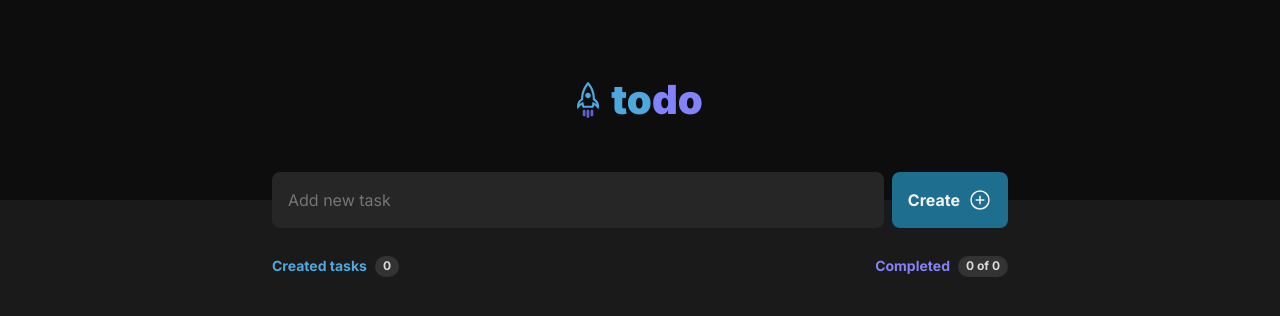
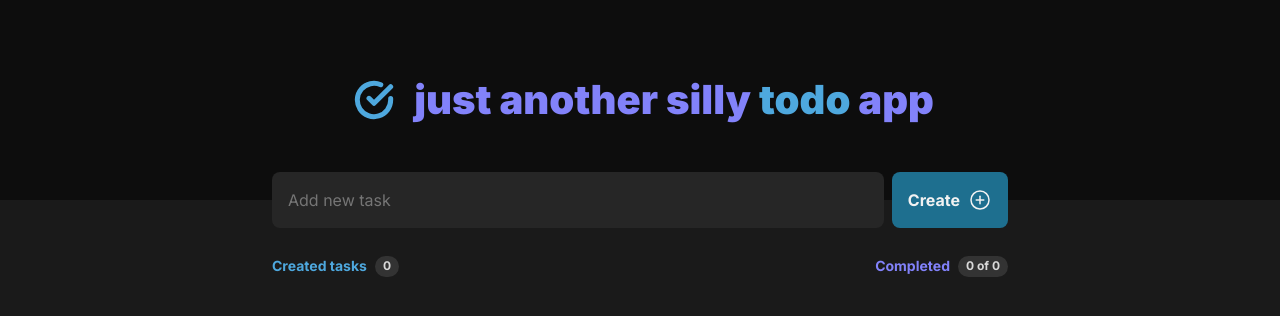
Before and after one commit to claudiohenrique-dev/jasta, a React (Vite) app: page / in a window 1280 px wide. Shown: the top 316 px of the page. Built offline with nearby package versions, Linux system fonts and the light colour scheme.

Commit message:
chore: change name of application

```diff
--- a/index.html
+++ b/index.html
@@ -11,7 +11,7 @@
 
     <link href="https://fonts.googleapis.com/css2?family=Inter:wght@400;700;900&display=swap" rel="stylesheet" />
 
-    <title>ToDo List</title>
+    <title>JASTA - Just Another Silly Todo App</title>
   </head>
   <body>
     <div id="root"></div>
--- a/src/components/Header/index.tsx
+++ b/src/components/Header/index.tsx
@@ -9,8 +9,7 @@ export function Header() {
         <img src={logoImg} />
 
         <h1>
-          <span>to</span>
-          <span>do</span>
+          just another silly <span>todo</span> app
         </h1>
       </TitleContainer>
     </HeaderContainer>
--- a/src/components/Header/styles.ts
+++ b/src/components/Header/styles.ts
@@ -9,19 +9,24 @@ export const HeaderContainer = styled.header`
 `
 
 export const TitleContainer = styled.div`
+  align-items: center;
   display: flex;
   gap: 12px;
+  justify-content: center;
 
   h1 {
+    color: ${({ theme }) => theme.colors.purple};
     font-size: ${({ theme }) => theme.sizes['3xl']};
     font-weight: 900;
 
-    span:first-child {
+    span {
       color: ${({ theme }) => theme.colors.blue};
     }
+  }
 
-    span:last-child {
-      color: ${({ theme }) => theme.colors.purple};
-    }
+  img {
+    height: 3.5rem;
+    padding: 0.5rem;
+    width: 3.5rem;
   }
 `
--- a/src/components/TaskItem/index.tsx
+++ b/src/components/TaskItem/index.tsx
@@ -20,7 +20,7 @@ export function TaskItem({ task, onCheck, onDelete }: ITaskItem) {
         <TaskText checked={task.checked}>{task.content}</TaskText>
       </div>
 
-      <DeleteButton onClick={() => onDelete(task.id)}>
+      <DeleteButton onClick={() => onDelete(task.id)} title='Delete task'>
         <TrashIcon size={24} />
       </DeleteButton>
     </TaskItemContainer>
```
Also changed, not shown: src/assets/logo-todo.svg.
